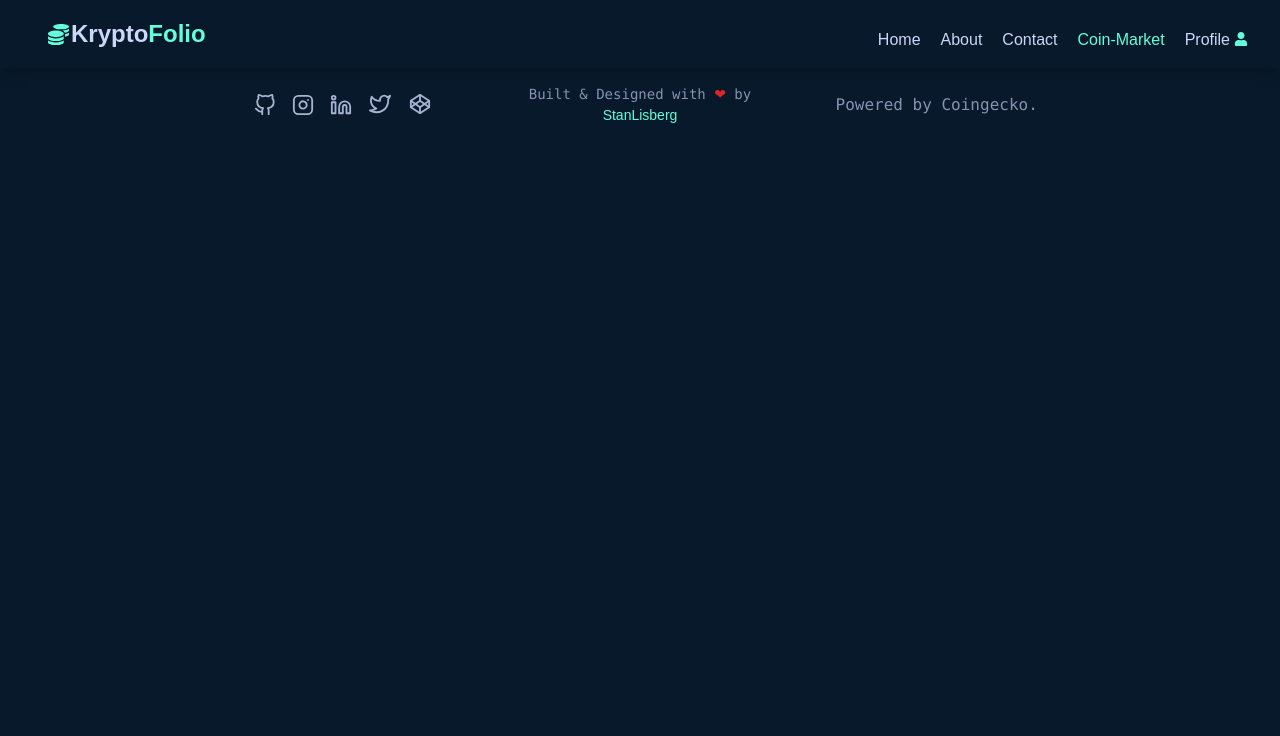
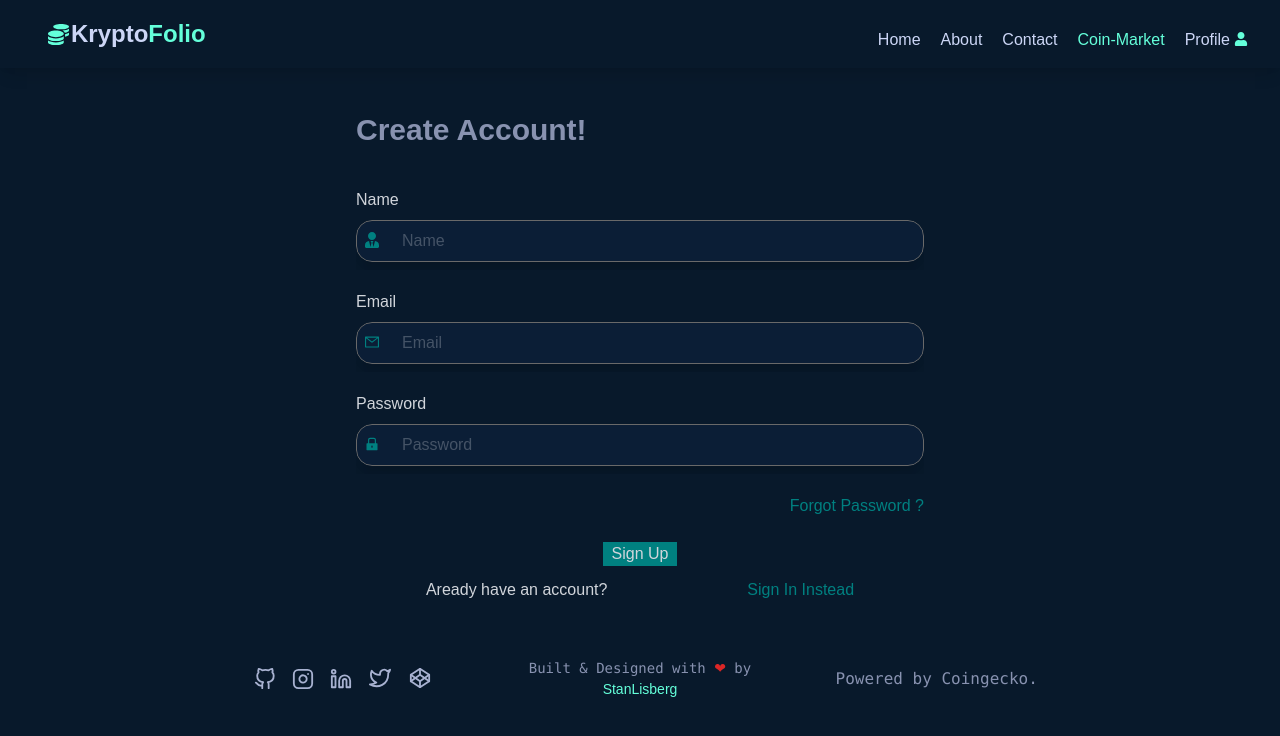
Before and after one commit to Stanlisberg/Kryptofolio, a React (Create React App) app: page /sign-up in a window 1280 px wide. Shown: the top 736 px of the page. Built offline with nearby package versions, Linux system fonts and the light colour scheme.

Commit message:
made changes on sign-up

```diff
--- a/src/components/pages/Home.jsx
+++ b/src/components/pages/Home.jsx
@@ -1,5 +1,5 @@
 import React from "react";
-import { useContext, useRef, useState } from "react";
+import { useContext,  useState } from "react";
 import { Link } from "react-router-dom";
 import BitcoinChart from "../HomeCoinChart/BitcoinChart";
 import KryptofolioContext from "../Context/KryptofolioContext";
@@ -8,7 +8,6 @@ const LazyAbout = React.lazy(() => import("../image/HomeImage"));
 
 function Home() {
   const { searchData, fetchSearch, loading } = useContext(KryptofolioContext);
-  const grabSearch = useRef();
   const [signIn, setSignIn] = useState(true);
   const [signUp, setSignUp] = useState(true);
 
--- a/src/components/pages/SignIn.jsx
+++ b/src/components/pages/SignIn.jsx
@@ -1,112 +1,108 @@
-import { AiOutlineMail, AiFillLock } from 'react-icons/ai'
-import { FaUserTie } from 'react-icons/fa'
-import { useState, useRef } from 'react'
+import { AiOutlineMail, AiFillLock } from "react-icons/ai";
+import { useState, useRef } from "react";
 
 function SignIn() {
-    const [removeNameIcon, setRemoveNameIcon] = useState(true);
   const [removeEmailIcon, setRemoveEmailIcon] = useState(true);
   const [removePasswordIcon, setRemovePasswordIcon] = useState(true);
 
-    const nameRef = useRef();
   const emailRef = useRef();
   const passwordRef = useRef();
 
-    const clearNameInput = () => {
-       if(nameRef.current.value) {
-           setRemoveNameIcon(false)
+  const clearEmailInput = () => {
+    if (emailRef.current.value) {
+      setRemoveEmailIcon(false);
     } else {
-            setRemoveNameIcon(true)
+      setRemoveEmailIcon(true);
     }
-    }
-
-    const clearEmailInput = () => {
-        if(emailRef.current.value) {
-            setRemoveEmailIcon(false)
-         } else {
-             setRemoveEmailIcon(true)
-         }
-     }
+  };
 
   const clearPasswordInput = () => {
-        if(passwordRef.current.value) {
-            setRemovePasswordIcon(false)
+    if (passwordRef.current.value) {
+      setRemovePasswordIcon(false);
     } else {
-             setRemovePasswordIcon(true)
+      setRemovePasswordIcon(true);
     }
-     }
+  };
 
-    return(
-        <div className='max-w-[600px] mx-auto min-h-[500px] px-4 py-20 border'>
-            <h2 className='mt-3 font-bold text-3xl overflow-hidden'>Create Account!</h2>
-            <form className='mt-5'>
-                <div className='my4'>
-                 <label htmlFor="Name" className='text-gray-300'>Name</label>
-                 <div className='my-2 w-full relative rounded-2xl shadow-xl'>
+  return (
+    <div className="max-w-[600px] mx-auto min-h-[500px] px-4 py-10 ">
+      <h2 className="pb-4 mt-1 font-bold text-3xl overflow-hidden">
+        Welcome Back!
+      </h2>
+      <form className="mt-5">
+        <div className='mb-6'>
+          <label htmlFor="Name" className="text-gray-300">
+            Email
+          </label>
+          <div className="my-2 w-full relative rounded-2xl shadow-xl">
             <input
-                    ref={nameRef}
-                    onFocus={() =>  setRemoveNameIcon(false) }
-                    onBlur={() =>  {
-                        setRemoveNameIcon(true)
-                        clearNameInput()
+              ref={emailRef}
+              onFocus={() => setRemoveEmailIcon(false)}
+              onBlur={() => {
+                setRemoveEmailIcon(true);
+                clearEmailInput();
               }}
-                    type='text'
+              type="text"
               className="bg-input w-full p-2 rounded-2xl"
-                    placeholder='Name'
+              placeholder="Email"
             />
-                    {removeNameIcon === true
-                    ? <FaUserTie className='absolute left-2 top-3 text-gray-400' color='#64ffda' />
-                    : ''
-                    }
+            {removeEmailIcon === true ? (
+              <AiOutlineMail
+                className="absolute left-2 top-3 text-gray-400"
+                color="teal"
+              />
+            ) : (
+              ""
+            )}
           </div>
         </div>
 
         <div>
-                 <label htmlFor="Name" className='text-gray-300'>Email</label>
-                  <div className='my-2 w-full relative rounded-2xl shadow-xl'>
+          <label htmlFor="Name" className="text-gray-300">
+            Password
+          </label>
+          <div className="my-2 w-full relative rounded-2xl shadow-xl">
             <input
-                    ref={emailRef}
-                    onFocus={() =>  setRemoveEmailIcon(false) }
-                    onBlur={() =>  {
-                        setRemoveEmailIcon(true)
-                        clearEmailInput()
+              ref={passwordRef}
+              onFocus={() => setRemovePasswordIcon(false)}
+              onBlur={() => {
+                setRemovePasswordIcon(true);
+                clearPasswordInput();
               }}
-                    type='text'
-                    className='bg-input w-full p-2 rounded-2xl'
-                    placeholder='Email'
+              type="text"
+              className="bg-input w-full p-2 rounded-2xl"
+              placeholder="Password"
             />
-                     {removeEmailIcon === true
-                    ? <AiOutlineMail className='absolute left-2 top-3 text-gray-400' color='#64ffda' />
-                    : ''
-                    }
+            {removePasswordIcon === true ? (
+              <AiFillLock
+                className="absolute left-2 top-3 text-gray-400"
+                color="teal"
+              />
+            ) : (
+              ""
+            )}
           </div>
         </div>
 
-                 <div>
-                  <label htmlFor="Name" className='text-gray-300'>Password</label>
-                  <div className='my-2 w-full relative rounded-2xl shadow-xl'>
-                    {/* <div className='max-w-[500px] border'> */}
-                   <input
-                    ref={passwordRef}
-                    onFocus={() =>  setRemovePasswordIcon(false) }
-                    onBlur={() =>  {
-                        setRemovePasswordIcon(true)
-                        clearPasswordInput()
-                    }}
-                    type='text'
-                    className="bg-input w-full p-2 rounded-2xl"
-                    placeholder='Password'
-                   />
-                   {/* </div> */}
-                    {removePasswordIcon === true
-                    ? <AiFillLock className='absolute left-2 top-3 text-gray-400' color='#64ffda' />
-                    : ''
-                    }
+        <p className="flex justify-end mt-5 color-green cursor-pointer">
+          Forgot Password ?
+        </p>
+        <div className="text-center mt-6">
+          <submit
+            type="submit"
+            className="border w-full p-2 bg-green text-gray-300 cursor-pointer hover:scale-90 ease-in-out duration-300"
+          >
+            Sign In
+          </submit>
+        </div>
+      </form>
+      <div className="flex justify-around mt-3">
+        <p className="text-gray-300">Dont have an account?</p>
+        <div className="sign-instead hover:text-gray-300 color-green">
+          Sign Up
         </div>
       </div>
-            </form>
-
-
     </div>
-    )
+  );
 }
 export default SignIn;
--- a/src/components/pages/SignUp.jsx
+++ b/src/components/pages/SignUp.jsx
@@ -1,6 +1,147 @@
+import { AiOutlineMail, AiFillLock } from "react-icons/ai";
+import { FaUserTie } from "react-icons/fa";
+import { useState, useRef } from "react";
+
 function SignUp() {
-    return(
-        <div></div>
-    )
+  const [removeNameIcon, setRemoveNameIcon] = useState(true);
+  const [removeEmailIcon, setRemoveEmailIcon] = useState(true);
+  const [removePasswordIcon, setRemovePasswordIcon] = useState(true);
+
+  const nameRef = useRef();
+  const emailRef = useRef();
+  const passwordRef = useRef();
+
+  const clearNameInput = () => {
+    if (nameRef.current.value) {
+      setRemoveNameIcon(false);
+    } else {
+      setRemoveNameIcon(true);
+    }
+  };
+
+  const clearEmailInput = () => {
+    if (emailRef.current.value) {
+      setRemoveEmailIcon(false);
+    } else {
+      setRemoveEmailIcon(true);
+    }
+  };
+
+  const clearPasswordInput = () => {
+    if (passwordRef.current.value) {
+      setRemovePasswordIcon(false);
+    } else {
+      setRemovePasswordIcon(true);
+    }
+  };
+
+  return (
+    <div className="max-w-[600px] mx-auto min-h-[500px] px-4 py-10">
+      <h2 className=" pb-6  mt-1 font-bold text-3xl overflow-hidden">
+        Create Account!
+      </h2>
+      <form className="">
+        <div className="mt-4 mb-5">
+          <label htmlFor="Name" className="text-gray-300">
+            Name
+          </label>
+          <div className="my-2 w-full relative rounded-2xl shadow-xl">
+            <input
+              ref={nameRef}
+              onFocus={() => setRemoveNameIcon(false)}
+              onBlur={() => {
+                setRemoveNameIcon(true);
+                clearNameInput();
+              }}
+              type="text"
+              className="bg-input w-full p-2 rounded-2xl"
+              placeholder="Name"
+            />
+            {removeNameIcon === true ? (
+              <FaUserTie
+                className="absolute left-2 top-3 text-gray-400"
+                color="teal"
+              />
+            ) : (
+              ""
+            )}
+          </div>
+        </div>
+
+        <div className='mb-5'>
+          <label htmlFor="Name" className="text-gray-300">
+            Email
+          </label>
+          <div className="my-2 w-full relative rounded-2xl shadow-xl">
+            <input
+              ref={emailRef}
+              onFocus={() => setRemoveEmailIcon(false)}
+              onBlur={() => {
+                setRemoveEmailIcon(true);
+                clearEmailInput();
+              }}
+              type="text"
+              className="bg-input w-full p-2 rounded-2xl"
+              placeholder="Email"
+            />
+            {removeEmailIcon === true ? (
+              <AiOutlineMail
+                className="absolute left-2 top-3 text-gray-400"
+                color="teal"
+              />
+            ) : (
+              ""
+            )}
+          </div>
+        </div>
+
+        <div>
+          <label htmlFor="Name" className="text-gray-300">
+            Password
+          </label>
+          <div className="my-2 w-full relative rounded-2xl shadow-xl">
+            {/* <div className='max-w-[500px] border'> */}
+            <input
+              ref={passwordRef}
+              onFocus={() => setRemovePasswordIcon(false)}
+              onBlur={() => {
+                setRemovePasswordIcon(true);
+                clearPasswordInput();
+              }}
+              type="text"
+              className="bg-input w-full p-2 rounded-2xl"
+              placeholder="Password"
+            />
+            {/* </div> */}
+            {removePasswordIcon === true ? (
+              <AiFillLock
+                className="absolute left-2 top-3 text-gray-400"
+                color="teal"
+              />
+            ) : (
+              ""
+            )}
+          </div>
+        </div>
+        <p className="flex justify-end mt-5 color-green cursor-pointer">
+          Forgot Password ?
+        </p>
+        <div className="text-center mt-6">
+          <submit
+            type="submit"
+            className="border w-full p-2 bg-green text-gray-300 cursor-pointer hover:scale-90 ease-in-out duration-300"
+          >
+            Sign Up
+          </submit>
+        </div>
+      </form>
+      <div className="flex justify-around mt-3">
+        <p className="text-gray-300">Aready have an account?</p>
+        <div className="sign-instead hover:text-gray-300 color-green">
+          Sign In Instead
+        </div>
+      </div>
+    </div>
+  );
 }
 export default SignUp;
--- a/src/index.css
+++ b/src/index.css
@@ -73,10 +73,10 @@ input::placeholder {
 .primary-color{
   color: #ccd6f6
 }
+.color-green {
+  color: teal;
+}
 
-.lolo {
-  display: none;
-}
 .table-heading-color {
   color:#64ffda
 }
@@ -173,6 +173,7 @@ body{
   background: #64ffda;
 }
 
+/* ............Sign-in and Sign-up..............*/
 .sign-in {
   padding: 3px 5px;
   border: 1px solid grey;
@@ -200,12 +201,26 @@ body{
   border: 1px solid grey;
 }
 
-.sign-in:hover, .sign-up:hover {
+.sign-in:hover, .sign-up:hover, .sign-instead:hover {
   color:#1f2937;
   transform: scale(0.93);
   background-color: #64ffda;
   border:1px solid #64ffda;
 }
+
+.sign-instead:hover {
+  background-color: teal;
+  border:1px solid teal;
+  padding: 0 3px;
+  border-radius: 4px;
+  cursor: pointer;
+}
+.bg-green {
+  background-color: teal;
+  border: 1px solid teal;
+  border-radius: 6px;
+}
+
 
 .name {
   position:fixed;
```
Lines whose indentation alone changed are shown as unchanged.
